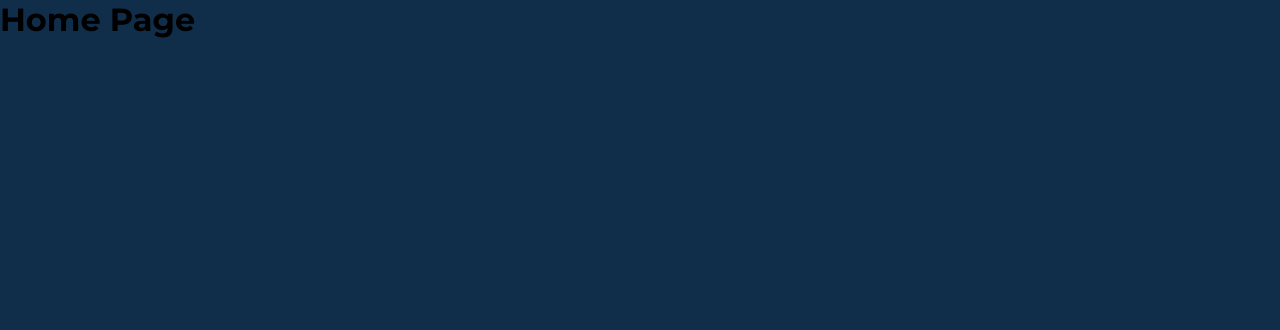
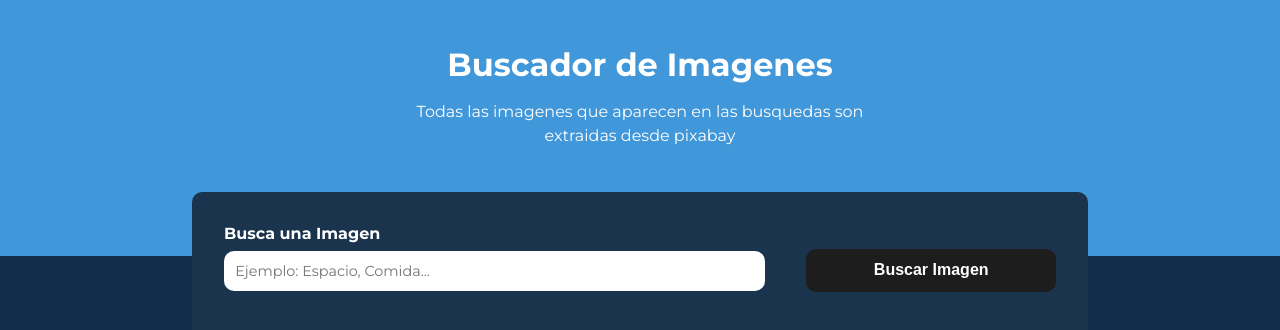
Before and after one commit to EduardoV-dev/Image-Finder, a React (Create React App) app: page / in a window 1280 px wide. Shown: the top 330 px of the page. Built offline with nearby package versions, Linux system fonts and the light colour scheme.

Commit message:
Form component created and styled

```diff
--- /dev/null
+++ b/src/components/Home/Header/HeaderStyled.js
@@ -0,0 +1,29 @@
+import styled from 'styled-components';
+
+export const HeaderContainer = styled.header`
+  min-height: 12rem;
+  background-color: ${({ theme }) => theme.secondary};
+  display: flex;
+  flex-flow: column wrap;
+  justify-content: center;
+  align-items: center;
+`;
+
+export const Title = styled.h1`
+  font-size: 2rem;
+  text-align: center;
+  color: ${({ theme }) => theme.text};
+  font-weight: bold;
+  margin-bottom: 1rem;
+`;
+
+export const Subtitle = styled.p`
+  text-align: center;
+  line-height: 1.5;
+  font-size: 1rem;
+  color: ${({ theme }) => theme.text};
+
+  @media screen and (min-width: 576px) {
+    width: 31rem;
+  }
+`;
--- /dev/null
+++ b/src/components/Home/Header/index.js
@@ -0,0 +1,13 @@
+import React from 'react';
+import { HeaderContainer, Title, Subtitle } from './HeaderStyled';
+
+const Header = () => {
+  return (
+    <HeaderContainer>
+      <Title>Buscador de Imagenes</Title>
+      <Subtitle>Todas las imagenes que aparecen en las busquedas son extraidas desde pixabay</Subtitle>
+    </HeaderContainer>
+  );
+}
+
+export default Header;
--- /dev/null
+++ b/src/components/Home/SearchForm/FormStyled.js
@@ -0,0 +1,79 @@
+import styled from 'styled-components';
+
+export const Form = styled.form`
+  max-width: 56rem;
+  background-color: ${({ theme }) => theme.primaryDarken};
+  border-radius: 10px;
+  padding: 2rem;
+  width: 90%;
+  margin: 0 auto;
+
+  @media screen and (min-width: 768px) {
+    display: flex;
+    flex-flow: row wrap;
+    justify-content: space-between;
+    align-items: center;
+  }
+`;
+
+export const FormControl = styled.div`
+  margin-bottom: 1rem;
+
+  &:last-of-type {
+    margin-bottom: 0;
+  }
+
+  @media screen and (min-width: 768px) {
+    flex: 0 0 65%;
+
+    &:last-of-type {
+      flex: 0 0 30%;
+      margin-top: 0.6rem;
+    }
+  }
+`;
+
+export const Label = styled.label`
+  display: block;
+  width: 100%;
+  font-size: 1rem;
+  font-weight: bold;
+  color: ${({ theme }) => theme.text};
+  margin-bottom: 0.5rem;
+`;
+
+export const Input = styled.input`
+  width: 100%;
+  border: none;
+  outline: none;
+  border-radius: 10px;
+  background-color: #fff;
+  padding: 0.7rem;
+  font-size: 0.9rem;
+  font-family: 'Montserrat', sans-serif;
+
+  &:hover,
+  &:focus {
+    box-shadow: 0px 0px 0px 2px inset ${({ theme }) => theme.secondary};
+  }
+`;
+
+export const Button = styled.button`
+  display: block;
+  width: 100%;
+  border: none;
+  outline: none;
+  border-radius: 10px;
+  padding: 0.8rem;
+  background-color: ${({ theme }) => theme.accent};
+  font-size: 1rem;
+  font-weight: bold;
+  color: ${({ theme }) => theme.text};
+  transition: all 0.3s ease-out;
+
+  &:hover,
+  &:focus {
+    cursor: pointer;
+    filter: brightness(120%);
+  }
+`;
--- /dev/null
+++ b/src/components/Home/SearchForm/index.js
@@ -0,0 +1,23 @@
+import React from 'react';
+import {Form, FormControl, Label, Input, Button} from './FormStyled';
+
+const SearchForm = () => {
+  return (
+    <Form>
+      <FormControl>
+        <Label>Busca una Imagen</Label>
+        <Input
+          type="text"
+          placeholder="Ejemplo: Espacio, Comida..."
+        />
+      </FormControl>
+      <FormControl>
+        <Button
+          type="submit"
+        >Buscar Imagen</Button>
+      </FormControl>
+    </Form>
+  );
+}
+
+export default SearchForm;
--- /dev/null
+++ b/src/pages/Home/HomeStyled.js
@@ -0,0 +1,18 @@
+import styled from 'styled-components';
+
+export const Main = styled.main`
+  position: relative;
+  z-index: 1;
+
+  &::before {
+    content: '';
+    position: absolute;
+    z-index: -1;
+    display: block;
+    width: 100%;
+    min-height: 4rem;
+    top: 0;
+    left: 0;
+    background-color: ${({theme}) => theme.secondary};
+  }
+`;
--- a/src/pages/Home/index.js
+++ b/src/pages/Home/index.js
@@ -1,8 +1,16 @@
-import React from 'react';
+import React, { Fragment } from 'react';
+import Header from '../../components/Home/Header';
+import SearchForm from '../../components/Home/SearchForm';
+import {Main} from './HomeStyled';
 
 const Home = () => {
   return (
-    <h1>Home Page</h1>
+    <Fragment>
+      <Header />
+      <Main>
+        <SearchForm />
+      </Main>
+    </Fragment>
   );
 }
 
```
Also changed, not shown: 1 other file (tests, documents, lock files or other folders).
